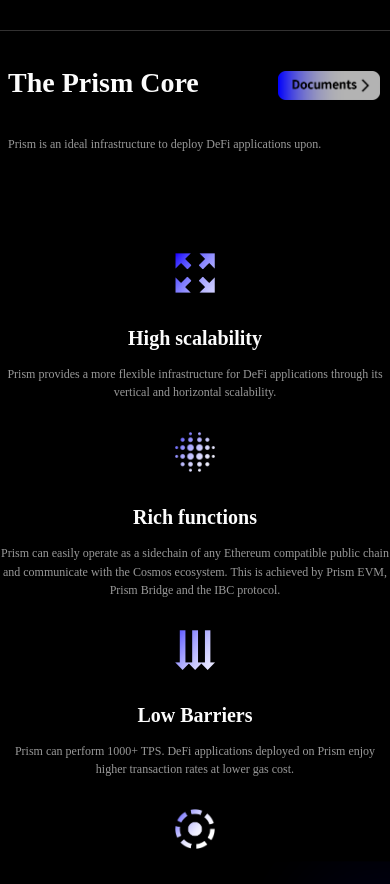
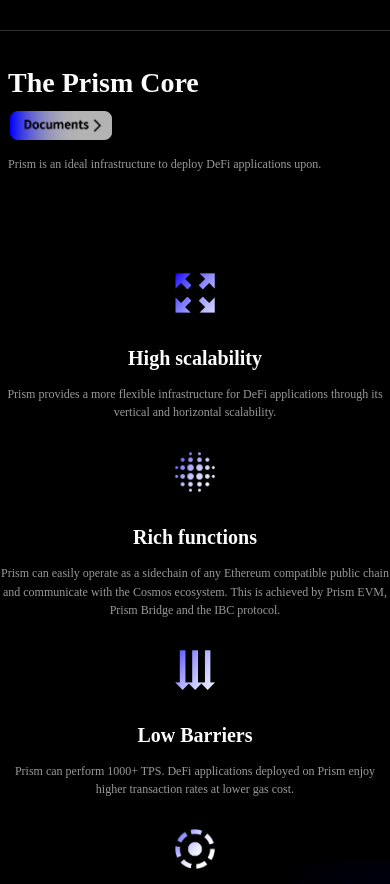
Before and after one commit to ShadowsNetwork/prism-official-website, a React (Create React App) app: page / in a window 390 px wide. Shown: the part 1840-2724 px from the top of the page. Built offline with nearby package versions, Linux system fonts and the light colour scheme; a web font is replaced by a local one.

Commit message:
Adjust the phone style

```diff
--- a/src/pages/decentralized/index.css
+++ b/src/pages/decentralized/index.css
@@ -134,13 +134,13 @@
         width: 100%;
         font-size: 12px;
         color: #999999;
-        margin-top: 30px;
+        margin-top: 50px;
     }
     .decentralizedButton{
         width: 102px;
         height: 29px;
-        right: 10px;
-        top: 10px;
+        left: 10px;
+        top: 50px;
     }
     .decentralized-content {
         margin-left: 0;
--- a/src/pages/ecomomyMore/index.css
+++ b/src/pages/ecomomyMore/index.css
@@ -53,7 +53,7 @@
         width: 20%;
         position: absolute;
         left: 0;
-        top: 100px;
+        top: 30px;
         margin-left: 10px ;
     }
     .economyMoreText {
```
